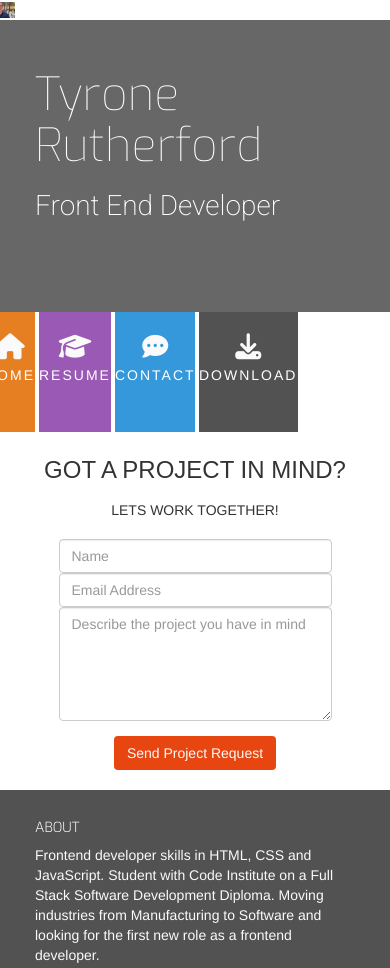
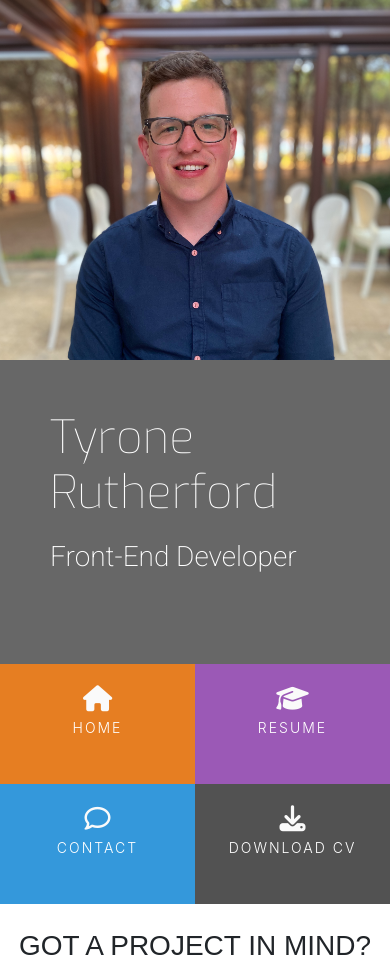
Before and after one commit to TR94/resume-cv, a plain HTML site: page contact.html in a window 390 px wide. Shown: the top 968 px of the page. Drawn offline with nearby package versions, Linux system fonts and the light colour scheme.

Commit message:
Update to header on contact and resume page to fix responsiveness

```diff
--- a/contact.html
+++ b/contact.html
@@ -5,38 +5,38 @@
 <meta name="viewport" content="width=device-width, initial-scale=1.0">
 <meta http-equiv="X-UA-Compatible" content="ie=edge">
 <meta name="Description" content="Enter your description here"/>
-<link rel="stylesheet" href="https://cdnjs.cloudflare.com/ajax/libs/twitter-bootstrap/3.3.7/css/bootstrap.min.css">
-<link rel="stylesheet" href="https://cdnjs.cloudflare.com/ajax/libs/font-awesome/5.15.4/css/all.min.css">
-<link rel="stylesheet" href="https://cdnjs.cloudflare.com/ajax/libs/hover.css/2.3.1/css/hover-min.css">
+<link rel="stylesheet" href="https://maxcdn.bootstrapcdn.com/bootstrap/4.2.1/css/bootstrap.min.css" type="text/css" />
+<link rel="stylesheet" href="https://maxcdn.bootstrapcdn.com/font-awesome/4.7.0/css/font-awesome.min.css" type="text/css" />
+<link rel="stylesheet" href="https://cdnjs.cloudflare.com/ajax/libs/hover.css/2.1.1/css/hover-min.css" type="text/css" />
+<link rel="stylesheet" href="assets/css/style.css">
 <link rel="icon" type="image/x-icon" href="assets/images/tab-icon.png">
-<link rel="stylesheet" href="assets/css/style.css">
 <title>Tyrone Rutherford</title>
 </head>
 <body>
     <header>
-        <div class="row">
-            <a href="index.html" class="col-md-4 logo"></a>
+        <div class="row no-gutters">
+            <a class="col-md-4 logo" href="02-index.html"></a>
             <div class="col-md-8">
-                <div class= "row bg-color-name-title">
+                <div class="row no-gutters bg-color-name-title">
                     <div class="col heading">
-                        <h1 class= "name">Tyrone Rutherford</h1>
-                        <h2 class= "title">Front End Developer</h2>
+                        <h1 class="name">Tyrone Rutherford</h1>
+                        <h2 class="title"> Front-End Developer</h2>
                     </div>
                 </div>
-                <div class="row">
+                <div class="row no-gutters">
                     <div class="col">
-                        <ul id="nav" class="list-inline">
-                            <li class="col-6 col-sm-3 ui-menu-color-home list-inine-item menuitem">
-                                <a href="/index.html" class="hvr-sweep-to-bottom"><i class="fa fa-home" aria-hidden="true"></i><span>Home</span></a>
+                        <ul id="nav" class="list-inline menucontainer">
+                            <li class="col-6 col-sm-3 list-inline-item ui-menu-color-home menuitem">
+                                <a href="index.html" class="hvr-sweep-to-bottom"><i class="fa fa-home" aria-hidden="true"></i><span>Home</span></a>
                             </li>
-                            <li class="col-6 col-sm-3 ui-menu-color-resume list-inine-item menuitem">
-                                <a href="/resume.html" class="hvr-sweep-to-bottom"><i class="fa fa-graduation-cap" aria-hidden="true"></i><span>Resume</span></a>
+                            <li class="col-6 col-sm-3 list-inline-item ui-menu-color-resume menuitem">
+                                <a href="resume.html" class="hvr-sweep-to-bottom"><i class="fa fa-graduation-cap" aria-hidden="true"></i><span>Resume</span></a>
                             </li>
-                            <li class="col-6 col-sm-3 ui-menu-color-contact list-inine-item menuitem">
-                                <a href="/contact.html" class="hvr-sweep-to-bottom"><i class="fa fa-comment-dots" aria-hidden="true"></i><span>Contact</span></a>
+                            <li class="col-6 col-sm-3 list-inline-item ui-menu-color-contact menuitem">
+                                <a href="contact.html" class="hvr-sweep-to-bottom"><i class="fa fa-comment-o" aria-hidden="true"></i><span>Contact</span></a>
                             </li>
-                            <li class="col-6 col-sm-3 ui-menu-color-download list-inine-item menuitem">
-                                <a href="/assets/CV/Tyrone Rutherford CV July '23.pdf" target= "_blank" class="hvr-sweep-to-bottom"><i class="fa fa-download" aria-hidden="true"></i><span>Download</span></a>
+                            <li class="col-6 col-sm-3 list-inline-item ui-menu-color-download menuitem">
+                                <a href="assets/cv/sample-cv.pdf" target="_blank" class="hvr-sweep-to-bottom"><i class="fa fa-download" aria-hidden="true"></i><span>Download CV</span></a>
                             </li>
                         </ul>
                     </div>
```
Also changed, not shown: resume.html (+19 -19 lines).
